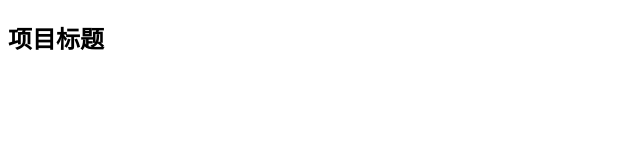
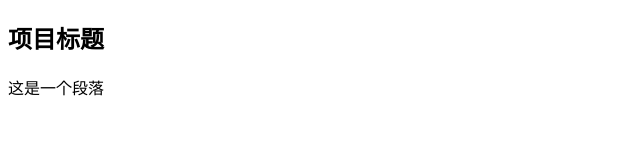
Before and after one commit to Augenstern-Ding/SHShop1220, a plain HTML site: page index.html in a window 1280 px wide. Shown: the whole page, without its empty margins (0-640 px from the left). Drawn offline with Linux system fonts and the light colour scheme.

Commit message:
向主页面添加了一个段落

```diff
--- a/index.html
+++ b/index.html
@@ -8,5 +8,6 @@
 </head>
 <body>
     <h2>项目标题</h2>
+    <p>这是一个段落</p>
 </body>
 </html>
```
